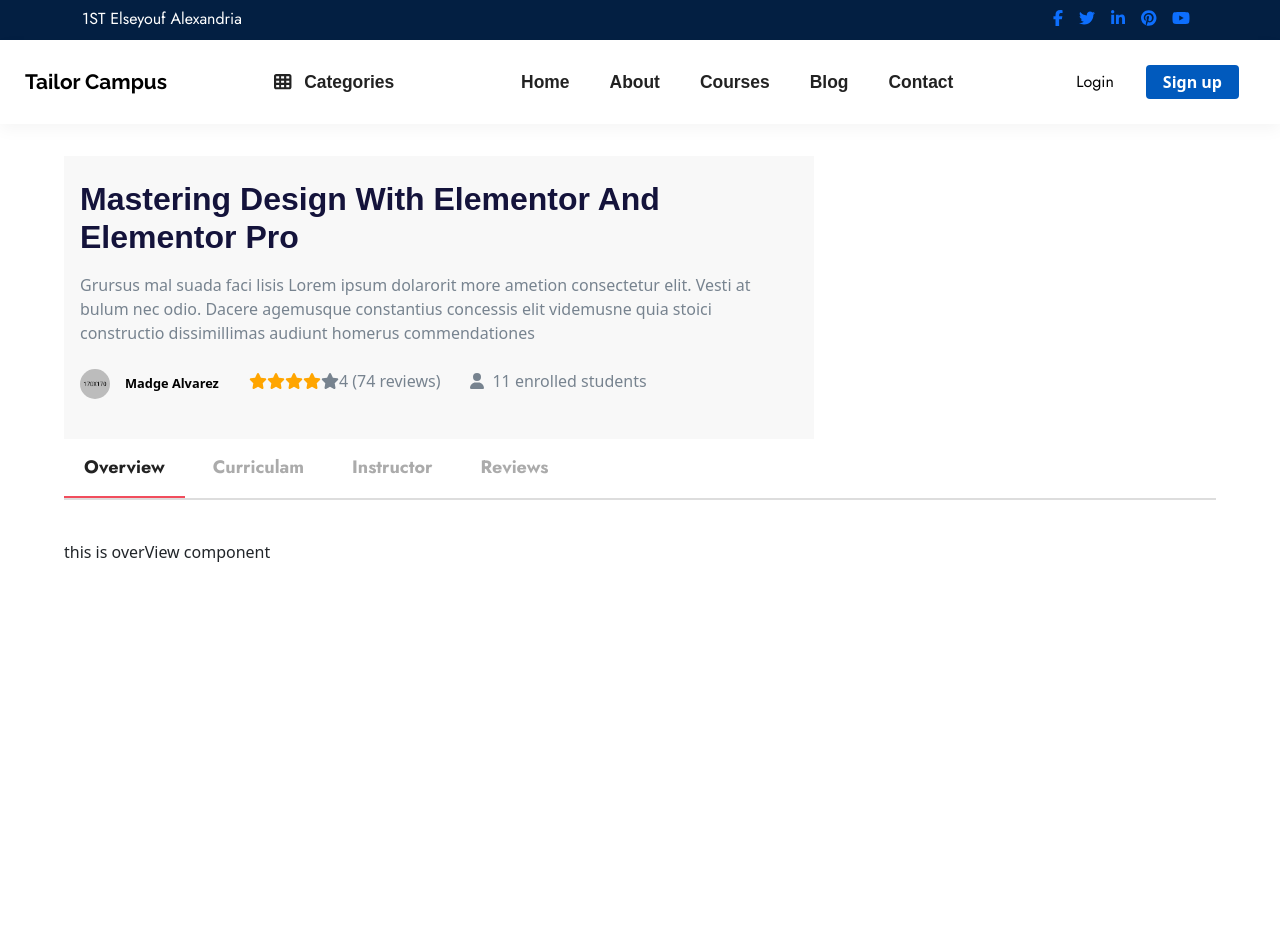
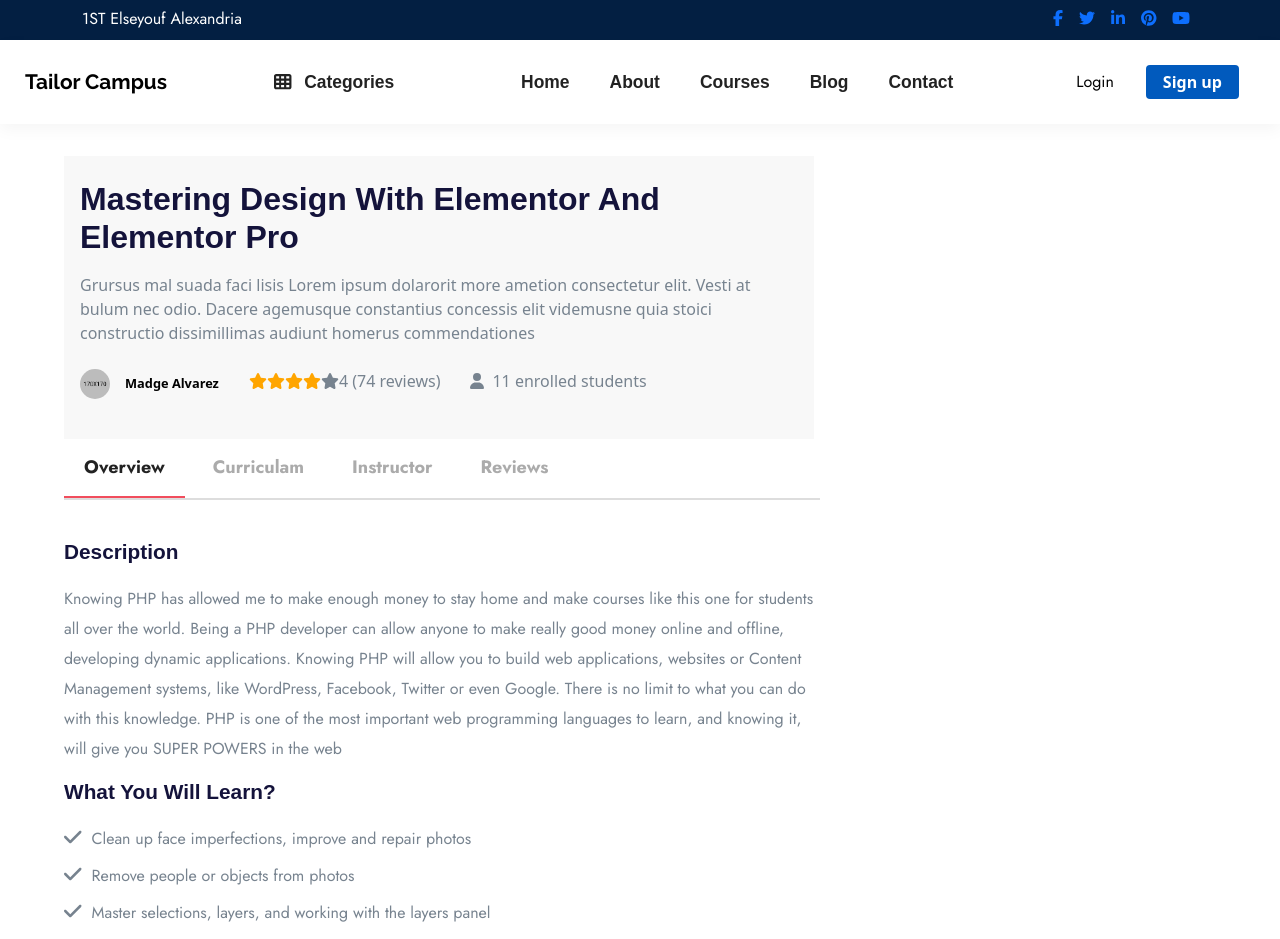
Before and after one commit to AbdallahRagab7/tailor-campus, a Vue app: page /course/c1 in a window 1280 px wide. Shown: the top 939 px of the page. Before the commit the page ends 800 px from the top, so only its background shows below. Built offline with nearby package versions, Linux system fonts and the light colour scheme; what vue-tel-input would draw is missing.

Commit message:
Overview Component

```diff
--- a/src/App.vue
+++ b/src/App.vue
@@ -41,6 +41,7 @@ html {
 body {
   margin: 0;
 }
+
 li {
   list-style: none;
 }
--- a/src/pages/course/NavTab.vue
+++ b/src/pages/course/NavTab.vue
@@ -54,6 +54,7 @@ export default {
   transition: all 0.4s ease 0s;
   margin-bottom: 40px;
   border-bottom: 2px solid #ddd;
+ max-width: 756px;
 }
 .btn {
   background: transparent;
--- a/src/pages/course/navTabComponents/Overview.vue
+++ b/src/pages/course/navTabComponents/Overview.vue
@@ -1,3 +1,61 @@
 <template>
-    this is overView component
+  <section class="course-details">
+    <div class="description">
+      <h4>Description</h4>
+      <p>{{ description }}</p>
+    </div>
+
+    <div class="learn">
+      <h4>What You Will Learn?</h4>
+      <ul>
+        <li v-for="learn in learns" :key="learn"><i class="fa fa-check"></i>{{learn}}</li>
+      </ul>
+    </div>
+  </section>
 </template>
+
+<script>
+export default {
+  data() {
+    return {
+      description:
+        "Knowing PHP has allowed me to make enough money to stay home and make courses like this one for students all over the world. Being a PHP developer can allow anyone to make really good money online and offline, developing dynamic applications. Knowing PHP will allow you to build web applications, websites or Content Management systems, like WordPress, Facebook, Twitter or even Google. There is no limit to what you can do with this knowledge. PHP is one of the most important web programming languages to learn, and knowing it, will give you SUPER POWERS in the web",
+      learns: ["Clean up face imperfections, improve and repair photos", "Remove people or objects from photos", "Master selections, layers, and working with the layers panel" ,"Use creative effects to design stunning text styles" ],
+    };
+  },
+};
+</script>
+
+<style scoped>
+.course-details {
+  max-width: 756px;
+}
+h4 {
+  font-family: var(--theme-heading-font);
+  color: var(--theme-heading-color);
+  font-weight: 700;
+  margin-bottom: 1.2rem;
+  font-size: 1.3rem;
+}
+
+p,
+.learn li {
+  color: var(--theme-text-color);
+  font-family: var(--theme-secondary-font);
+  line-height: 30px;
+  font-size: 16px;
+}
+
+.learn li {
+  margin-bottom: 7px;
+}
+
+.fa-check {
+  margin-right: 10px;
+  font-size: 20px;
+}
+ul {
+  margin: 0;
+  padding: 0;
+}
+</style>
```
